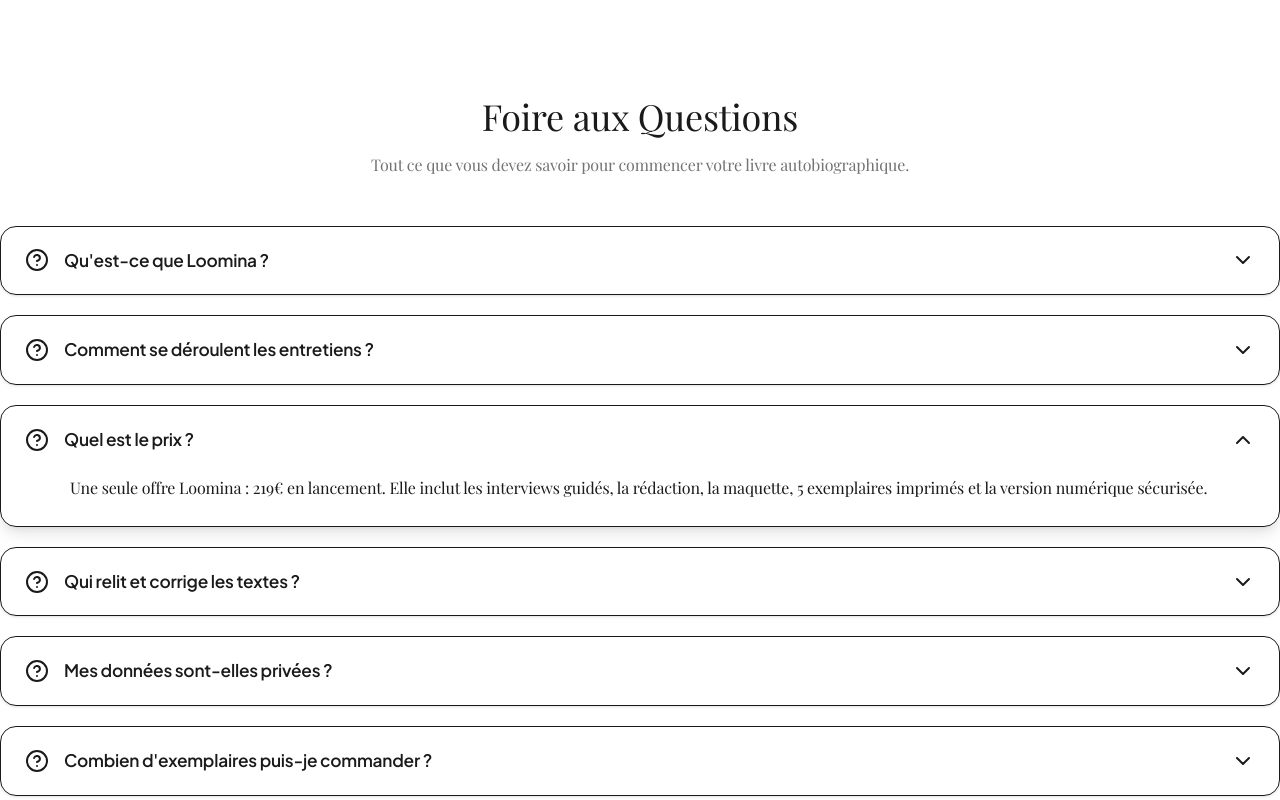
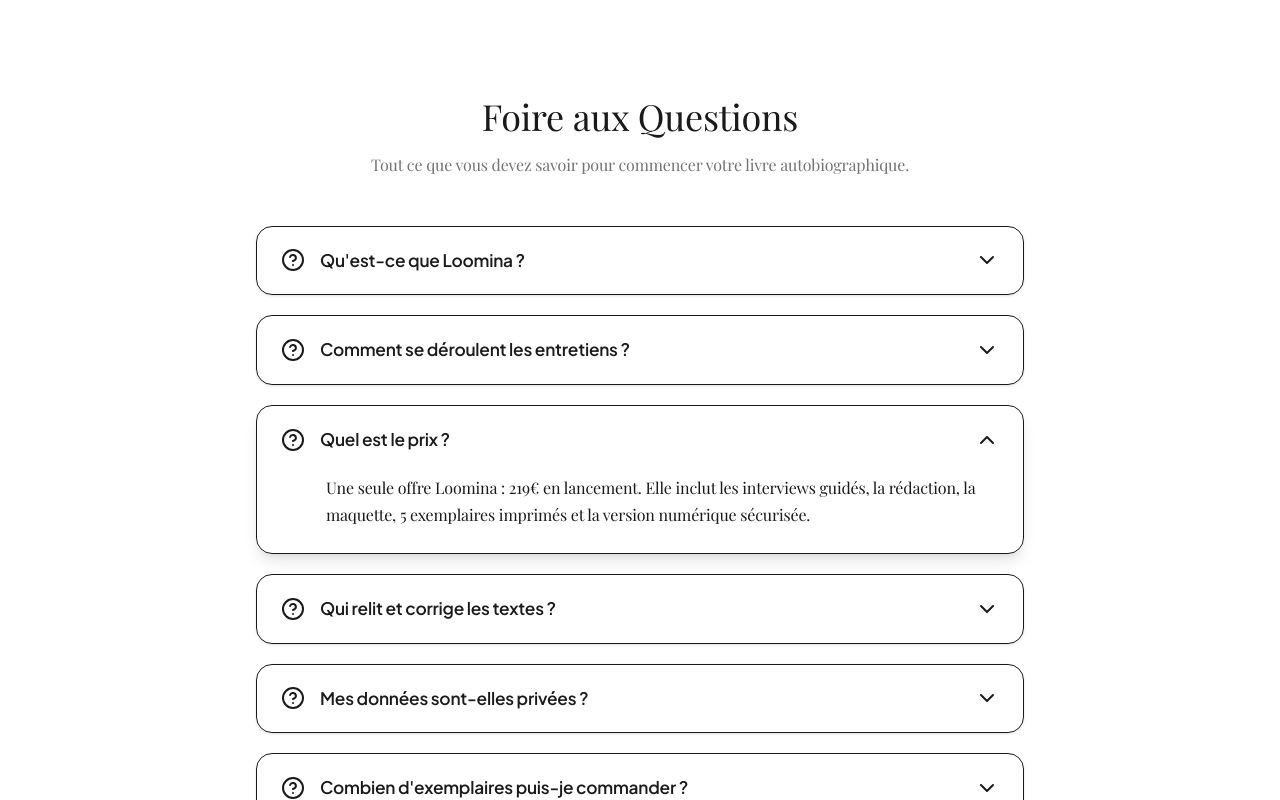
Before and after one commit to solalchetrit/loomina, a Next.js app: page /faq in a window 1280 px wide. Shown: the top 800 px of the page. Built offline with nearby package versions, Linux system fonts and the light colour scheme; a web font is replaced by a local one.

Commit message:
Fix FAQ container width

```diff
--- a/components/LoominaFAQ.tsx
+++ b/components/LoominaFAQ.tsx
@@ -52,7 +52,7 @@ export default function LoominaFAQ() {
     };
 
     return (
-        <div className="w-full max-w-800px mx-auto flex flex-col gap-5 font-sans text-[var(--loomina-black)]">
+        <div className="w-full max-w-3xl mx-auto flex flex-col gap-5 font-sans text-[var(--loomina-black)]">
             {faqData.map((item, index) => {
                 const isOpen = openIndex === index;
                 return (
```
